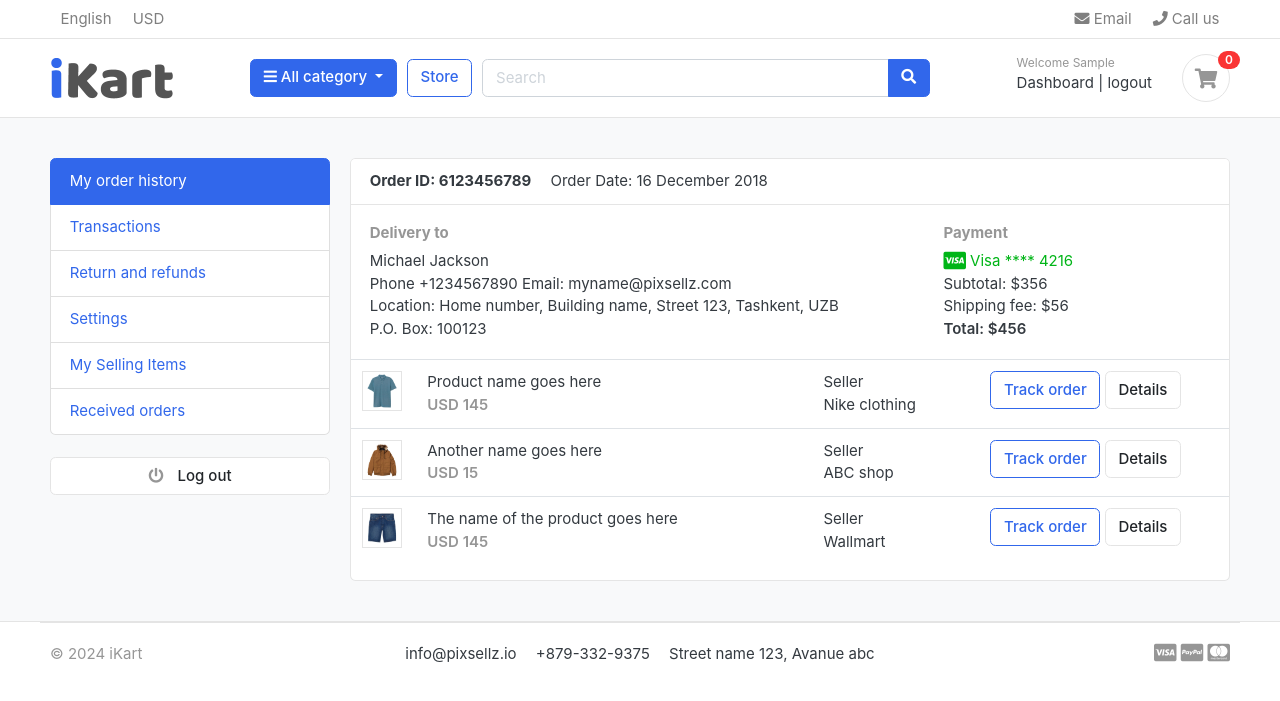
After one commit to isonbaty/ikart-django-dev, a Django app: page /accounts/ in a window 1280 px wide. The commit adds this page. Shown: the top 701 px of the page. Run offline with Django 4.2, Linux system fonts and the light colour scheme; the visitor is signed in with stand-in values (Sample User, id 1); data that the repository does not hold is empty; some libraries are stand-ins or nearby versions; some web fonts are replaced.

Commit message:
django auth

```diff
--- /dev/null
+++ b/accounts/urls.py
@@ -0,0 +1,14 @@
+from django.urls import path
+from . import views
+
+urlpatterns = [
+    path('register/', views.register, name='register'),
+    path('login/', views.login, name='login'),
+    path('logout/', views.logout, name='logout'),
+    path('activate/<uidb64>/<token>/',views.activate, name='activate'),
+    path('dashboard/', views.dashboard, name='dashboard'),
+    path('', views.dashboard, name='dashboard'),
+    path('forgotpassword/', views.forgotpassword, name='forgotpassword'),
+    path('resetpassword_validate/<uidb64>/<token>/',views.resetpassword_validate, name='resetpassword_validate'),
+    path('resetpassword/', views.resetpassword, name='resetpassword'),
+]
--- a/accounts/views.py
+++ b/accounts/views.py
@@ -1,3 +1,156 @@
-from django.shortcuts import render
+from django.http import HttpResponse
+from django.shortcuts import render, redirect
+from accounts.models import Account
+from .forms import RegistrationForm
+from django.contrib import messages, auth
+from django.contrib.auth.decorators import login_required
+from django.core.mail import EmailMessage
+from django.template.loader import render_to_string
+from django.utils.http import urlsafe_base64_encode, urlsafe_base64_decode
+from django.utils.encoding import force_bytes
+from django.contrib.sites.shortcuts import get_current_site
+from django.contrib.auth.tokens import default_token_generator
+
 
 # Create your views here.
+def register(request):
+    if request.method == 'POST':
+        form = RegistrationForm(request.POST)
+        if form.is_valid():
+           first_name = form.cleaned_data['first_name']
+           last_name = form.cleaned_data['last_name']
+           phone_number = form.cleaned_data['phone_number']
+           email = form.cleaned_data['email']
+           password = form.cleaned_data['password']
+           username = email.split('@')[0]
+
+           user = Account.objects.create_user(first_name=first_name, last_name=last_name, email=email, password=password, username=username)
+           user.phone_number = phone_number
+           user.save()
+
+           #user activation
+           current_site = get_current_site(request)
+           mail_subject = 'Please activate your account'
+           message = render_to_string('accounts/account_verification_email.html', {
+                'user': user,
+                'domain': current_site,
+                'uid': urlsafe_base64_encode(force_bytes(user.pk)),
+                'token': default_token_generator.make_token(user),
+            })
+           to_email = email
+           send_email = EmailMessage(mail_subject, message, to=[to_email])
+           send_email.send()
+        #    messages.success(request, 'Thank you for registering with us. We have sent you a verification email to your email address []. Please verify it.')
+           return redirect('/accounts/login/?command=verification&email='+email)
+
+    else:
+        form = RegistrationForm()
+    context = {
+        'form': form
+    }
+    return render(request, 'accounts/register.html', context)
+
+def login(request):
+    if request.method == 'POST':
+        email = request.POST['email']
+        password = request.POST['password']
+        user = auth.authenticate(email=email, password=password)
+        if user is not None:
+
+            auth.login(request, user)
+            # messages.success(request, 'You are now logged in')
+            return redirect('dashboard')
+        else:
+            messages.error(request, 'Invalid login credentials')
+            return redirect('login')
+
+    return render(request, 'accounts/login.html')
+
+@login_required(login_url='login')
+def logout(request):
+    auth.logout(request)
+    messages.success(request, 'You are logged out')
+    return redirect('login')
+
+
+def activate(request, uidb64, token):
+    try:
+        uid = urlsafe_base64_decode(uidb64).decode()
+        user = Account._default_manager.get(pk=uid)
+    except(TypeError, ValueError, OverflowError, Account.DoesNotExist):
+        user = None
+
+    if user is not None and default_token_generator.check_token(user, token):
+        user.is_active = True
+        user.save()
+        messages.success(request, 'Congratulations! Your account is now activated.')
+        return redirect('login')
+
+    else:
+        messages.error(request, 'Invalid activation link')
+        return redirect('register')
+
+
+@login_required(login_url='login')
+def dashboard(request):
+    return render(request, 'accounts/dashboard.html')
+
+
+def forgotpassword(request):
+    if request.method == 'POST':
+        email = request.POST['email']
+        if Account.objects.filter(email=email).exists():
+            user = Account.objects.get(email__exact=email)
+            #reset password email
+            current_site = get_current_site(request)
+            mail_subject = 'Reset your password'
+            message = render_to_string('accounts/reset_password_email.html', {
+                'user': user,
+                'domain': current_site,
+                'uid': urlsafe_base64_encode(force_bytes(user.pk)),
+                'token': default_token_generator.make_token(user),
+            })
+            to_email = email
+            send_email = EmailMessage(mail_subject, message, to=[to_email])
+            send_email.send()
+            messages.success(request, 'Password reset email has been sent to your email address')
+            return redirect('login')
+        else:
+            messages.error(request, 'Account does not exist')
+            return redirect('forgotpassword')
+    return render(request, 'accounts/forgotpassword.html')
+
+
+def resetpassword_validate(request, uidb64, token):
+    try:
+        uid = urlsafe_base64_decode(uidb64).decode()
+        user = Account._default_manager.get(pk=uid)
+    except(TypeError, ValueError, OverflowError, Account.DoesNotExist):
+        user = None
+
+    if user is not None and default_token_generator.check_token(user, token):
+        request.session['uid'] = uid
+        messages.success(request, 'Please reset your password')
+        return redirect('resetpassword')
+    else:
+        messages.error(request, 'This link has been expired')
+        return redirect('login')
+
+
+def resetpassword(request):
+    if request.method == 'POST':
+        password = request.POST['password']
+        confirm_password = request.POST['confirm_password']
+        if password == confirm_password:
+            uid = request.session.get('uid')
+            user = Account.objects.get(pk=uid)
+            user.set_password(password)
+            user.save()
+            messages.success(request, 'Password reset successful')
+            return redirect('login')
+        else:
+            messages.error(request, 'Passwords do not match')
+            return redirect('resetpassword')
+
+    else:
+        return render(request, 'accounts/resetpassword.html')
--- a/ikart/urls.py
+++ b/ikart/urls.py
@@ -24,4 +24,5 @@ urlpatterns = [
     path('', views.home, name='home'),
     path('store/', include('store.urls')),
     path('cart/', include('carts.urls')),
+    path('accounts/', include('accounts.urls')),
 ] + static(settings.MEDIA_URL, document_root=settings.MEDIA_ROOT)
--- a/store/views.py
+++ b/store/views.py
@@ -16,7 +16,7 @@ def store(request, category_slug=None):
     products = None
     if category_slug != None:
         categories = get_object_or_404(Category, slug=category_slug)
-        products = Product.objects.all().filter(category=categories, is_available=True)
+        products = Product.objects.all().filter(category=categories, is_available=True).order_by('id')
         paginator = Paginator(products, 6)
         page = request.GET.get('page')
         paged_products = paginator.get_page(page)
--- /dev/null
+++ b/templates/accounts/dashboard.html
@@ -0,0 +1,121 @@
+{% extends "base.html" %} {% block content %}
+<!-- ========================= SECTION CONTENT ========================= -->
+<section class="section-conten padding-y bg">
+  {% include "includes/alerts.html" %}
+
+  <div class="container">
+    <div class="row">
+      <aside class="col-md-3">
+        <!--   SIDEBAR   -->
+        <ul class="list-group">
+          <a class="list-group-item active" href="#"> My order history </a>
+          <a class="list-group-item" href="#"> Transactions </a>
+          <a class="list-group-item" href="#"> Return and refunds </a>
+          <a class="list-group-item" href="#">Settings </a>
+          <a class="list-group-item" href="#"> My Selling Items </a>
+          <a class="list-group-item" href="#"> Received orders </a>
+        </ul>
+        <br />
+        <a class="btn btn-light btn-block" href="{% url 'logout' %}">
+          <i class="fa fa-power-off"></i> <span class="text">Log out</span>
+        </a>
+        <!--   SIDEBAR .//END   -->
+      </aside>
+      <main class="col-md-9">
+        <article class="card">
+          <header class="card-header">
+            <strong class="d-inline-block mr-3">Order ID: 6123456789</strong>
+            <span>Order Date: 16 December 2018</span>
+          </header>
+          <div class="card-body">
+            <div class="row">
+              <div class="col-md-8">
+                <h6 class="text-muted">Delivery to</h6>
+                <p>
+                  Michael Jackson <br />
+                  Phone +1234567890 Email: myname@pixsellz.com <br />
+                  Location: Home number, Building name, Street 123, Tashkent,
+                  UZB <br />
+                  P.O. Box: 100123
+                </p>
+              </div>
+              <div class="col-md-4">
+                <h6 class="text-muted">Payment</h6>
+                <span class="text-success">
+                  <i class="fab fa-lg fa-cc-visa"></i>
+                  Visa **** 4216
+                </span>
+                <p>
+                  Subtotal: $356 <br />
+                  Shipping fee: $56 <br />
+                  <span class="b">Total: $456 </span>
+                </p>
+              </div>
+            </div>
+            <!-- row.// -->
+          </div>
+          <!-- card-body .// -->
+          <div class="table-responsive">
+            <table class="table table-hover">
+              <tr>
+                <td width="65">
+                  <img src="../images/items/1.jpg" class="img-xs border" />
+                </td>
+                <td>
+                  <p class="title mb-0">Product name goes here</p>
+                  <var class="price text-muted">USD 145</var>
+                </td>
+                <td>
+                  Seller <br />
+                  Nike clothing
+                </td>
+                <td width="250">
+                  <a href="#" class="btn btn-outline-primary">Track order</a>
+                  <a href="#" class="btn btn-light"> Details </a>
+                </td>
+              </tr>
+              <tr>
+                <td>
+                  <img src="../images/items/2.jpg" class="img-xs border" />
+                </td>
+                <td>
+                  <p class="title mb-0">Another name goes here</p>
+                  <var class="price text-muted">USD 15</var>
+                </td>
+                <td>
+                  Seller <br />
+                  ABC shop
+                </td>
+                <td>
+                  <a href="#" class="btn btn-outline-primary">Track order</a>
+                  <a href="#" class="btn btn-light"> Details </a>
+                </td>
+              </tr>
+              <tr>
+                <td>
+                  <img src="../images/items/3.jpg" class="img-xs border" />
+                </td>
+                <td>
+                  <p class="title mb-0">The name of the product goes here</p>
+                  <var class="price text-muted">USD 145</var>
+                </td>
+                <td>
+                  Seller <br />
+                  Wallmart
+                </td>
+                <td>
+                  <a href="#" class="btn btn-outline-primary">Track order</a>
+                  <a href="#" class="btn btn-light"> Details </a>
+                </td>
+              </tr>
+            </table>
+          </div>
+          <!-- table-responsive .end// -->
+        </article>
+        <!-- order-group.// -->
+      </main>
+    </div>
+    <!-- row.// -->
+  </div>
+</section>
+{% endblock %}
--- /dev/null
+++ b/templates/includes/alerts.html
@@ -0,0 +1,13 @@
+{% if messages %}
+
+    {% for message in messages %}
+    <div id="message" class="container">
+    <div {% if message.tags %} class="alert alert-{{ message.tags }}"{% endif %} role="alert">
+      <button type="button" class="close" data-dismiss="alert"><span aria-hidden="true">&times;</span></button>
+        {% if message.level == DEFAULT_MESSAGE_LEVELS.ERROR %}Error: {% endif %}
+        {{ message }}
+    </div>
+    </div>
+    {% endfor %}
+
+{% endif %}
--- a/templates/includes/navbar.html
+++ b/templates/includes/navbar.html
@@ -97,12 +97,13 @@
         <!-- col.// -->
         <div class="col-lg-3 col-sm-6 col-8 order-2 order-lg-3">
           <div class="d-flex justify-content-end mb-3 mb-lg-0">
+            {% if user.id is None %}
             <div class="widget-header">
               <small class="title text-muted">Welcome guest!</small>
               <div>
-                <a href="./signin.html">Sign in</a>
+                <a href="{% url 'login' %}">Sign in</a>
                 <span class="dark-transp"> | </span>
-                <a href="./register.html"> Register</a>
+                <a href="{% url 'register' %}"> Register</a>
               </div>
             </div>
             <a href="{% url 'cart' %}" class="widget-header pl-3 ml-3">
@@ -114,6 +115,26 @@
               >
             </a>
           </div>
+          {% else %}
+          <div class="widget-header">
+            <small class="title text-muted">Welcome {{user.first_name}}</small>
+            <div>
+              <a href="{% url 'dashboard'%}">Dashboard</a>
+              <span class="dark-transp"> | </span>
+              <a href="{% url 'logout' %}">logout</a>
+            </div>
+          </div>
+          <a href="{% url 'cart' %}" class="widget-header pl-3 ml-3">
+            <div class="icon icon-sm rounded-circle border">
+              <i class="fa fa-shopping-cart"></i>
+            </div>
+            <span class="badge badge-pill badge-danger notify"
+              >{{cart_count}}</span
+            >
+          </a>
+        </div>
+
+          {% endif %}
           <!-- widgets-wrap.// -->
         </div>
         <!-- col.// -->
--- a/templates/store/product_detail.html
+++ b/templates/store/product_detail.html
@@ -29,7 +29,7 @@
               <div class="row">
                 <div class="item-option-select">
                   <h6>Choose Color</h6>
-                  <select name="color" class="form-control" required>
+                  <select name="color" class="form-control" >
                     <option value="" disabled selected>Select</option>
                     {% for i in single_product.variation_set.colors %}
                     <option value="{{i.variation_value | lower}}">
```
Also changed, not shown: accounts/forms.py (added, +36 -0 lines), ikart/settings.py (+20 -1 lines), static/js/script.js (+11 -16 lines), templates/accounts/account_verification_email.html (added, +10 -0 lines), templates/accounts/forgotpassword.html (added, +44 -0 lines), templates/accounts/login.html (added, +72 -0 lines), templates/accounts/register.html (added, +71 -0 lines), templates/accounts/reset_password_email.html (added, +10 -0 lines), templates/accounts/resetpassword.html (added, +46 -0 lines), 1 other file.
